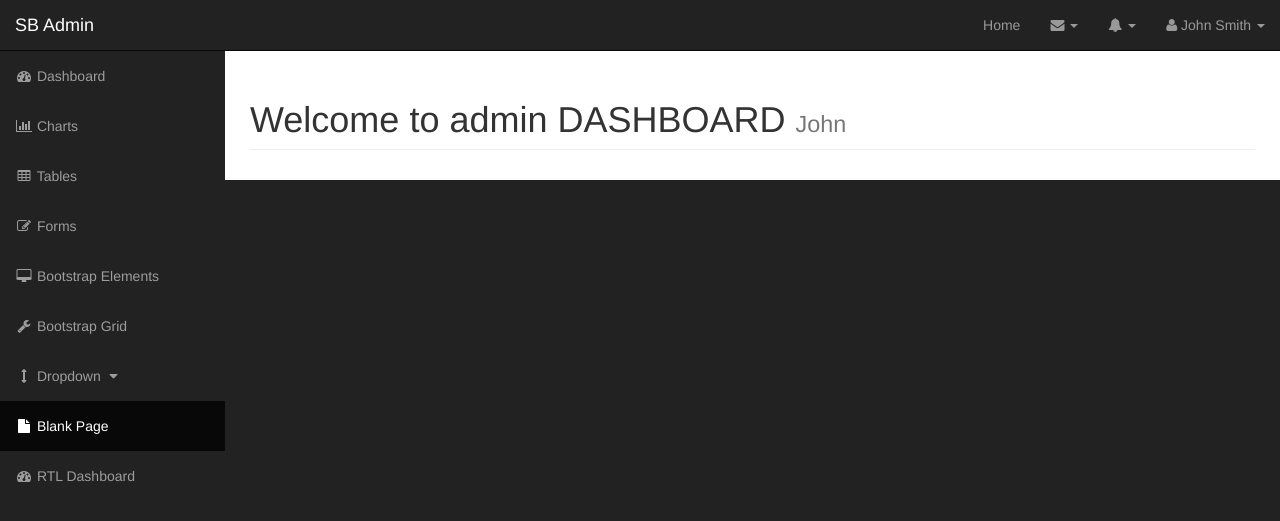
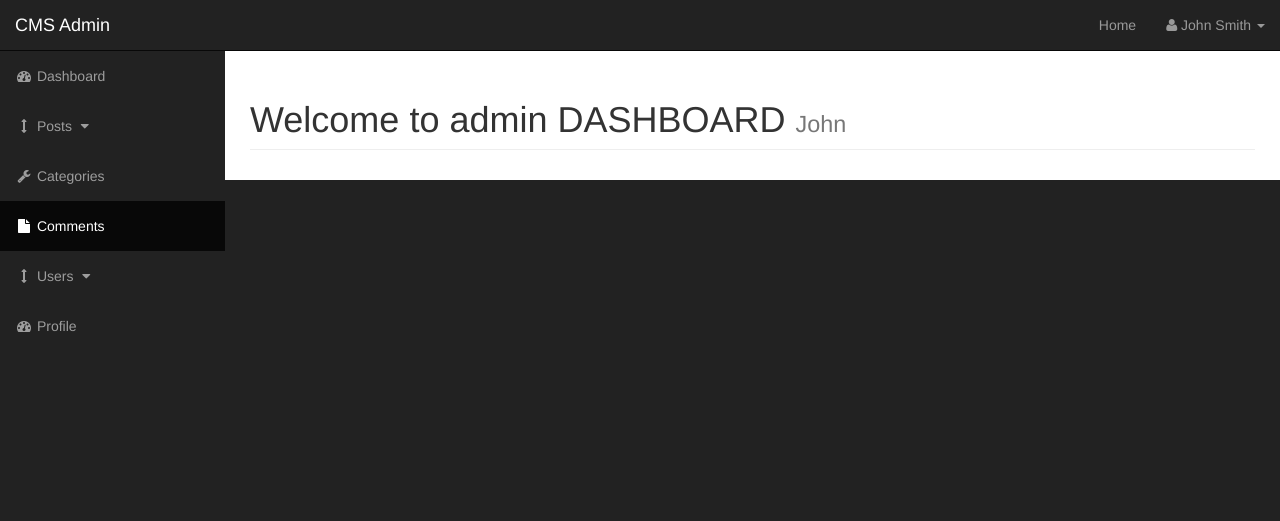
Before and after one commit to NosisAtlas/cms_project, a PHP site: page /admin in a window 1280 px wide. Shown: the top 521 px of the page. Run offline with PHP 8.4, Linux system fonts and the light colour scheme; grey boxes labelled with a size stand in for pictures from a placeholder-image service; some libraries are stand-ins or nearby versions.

Commit message:
Creating navigation links in admin

```diff
--- a/admin/includes/navigation.php
+++ b/admin/includes/navigation.php
@@ -1,4 +1,5 @@
 <nav class="navbar navbar-inverse navbar-fixed-top" role="navigation">
+
             <!-- Brand and toggle get grouped for better mobile display -->
             <div class="navbar-header">
                 <button type="button" class="navbar-toggle" data-toggle="collapse" data-target=".navbar-ex1-collapse">
@@ -7,105 +8,18 @@
                     <span class="icon-bar"></span>
                     <span class="icon-bar"></span>
                 </button>
-                <a class="navbar-brand" href="index.html">SB Admin</a>
+                <a class="navbar-brand" href="index.html">CMS Admin</a>
             </div>
+
+
             <!-- Top Menu Items -->
             <ul class="nav navbar-right top-nav">
                 <li><a href="../index.php">Home</a></li>
-                <li class="dropdown">
-                    <a href="#" class="dropdown-toggle" data-toggle="dropdown"><i class="fa fa-envelope"></i> <b class="caret"></b></a>
-                    <ul class="dropdown-menu message-dropdown">
-                        <li class="message-preview">
-                            <a href="#">
-                                <div class="media">
-                                    <span class="pull-left">
-                                        <img class="media-object" src="http://placehold.it/50x50" alt="">
-                                    </span>
-                                    <div class="media-body">
-                                        <h5 class="media-heading">
-                                            <strong>John Smith</strong>
-                                        </h5>
-                                        <p class="small text-muted"><i class="fa fa-clock-o"></i> Yesterday at 4:32 PM</p>
-                                        <p>Lorem ipsum dolor sit amet, consectetur...</p>
-                                    </div>
-                                </div>
-                            </a>
-                        </li>
-                        <li class="message-preview">
-                            <a href="#">
-                                <div class="media">
-                                    <span class="pull-left">
-                                        <img class="media-object" src="http://placehold.it/50x50" alt="">
-                                    </span>
-                                    <div class="media-body">
-                                        <h5 class="media-heading">
-                                            <strong>John Smith</strong>
-                                        </h5>
-                                        <p class="small text-muted"><i class="fa fa-clock-o"></i> Yesterday at 4:32 PM</p>
-                                        <p>Lorem ipsum dolor sit amet, consectetur...</p>
-                                    </div>
-                                </div>
-                            </a>
-                        </li>
-                        <li class="message-preview">
-                            <a href="#">
-                                <div class="media">
-                                    <span class="pull-left">
-                                        <img class="media-object" src="http://placehold.it/50x50" alt="">
-                                    </span>
-                                    <div class="media-body">
-                                        <h5 class="media-heading">
-                                            <strong>John Smith</strong>
-                                        </h5>
-                                        <p class="small text-muted"><i class="fa fa-clock-o"></i> Yesterday at 4:32 PM</p>
-                                        <p>Lorem ipsum dolor sit amet, consectetur...</p>
-                                    </div>
-                                </div>
-                            </a>
-                        </li>
-                        <li class="message-footer">
-                            <a href="#">Read All New Messages</a>
-                        </li>
-                    </ul>
-                </li>
-                <li class="dropdown">
-                    <a href="#" class="dropdown-toggle" data-toggle="dropdown"><i class="fa fa-bell"></i> <b class="caret"></b></a>
-                    <ul class="dropdown-menu alert-dropdown">
-                        <li>
-                            <a href="#">Alert Name <span class="label label-default">Alert Badge</span></a>
-                        </li>
-                        <li>
-                            <a href="#">Alert Name <span class="label label-primary">Alert Badge</span></a>
-                        </li>
-                        <li>
-                            <a href="#">Alert Name <span class="label label-success">Alert Badge</span></a>
-                        </li>
-                        <li>
-                            <a href="#">Alert Name <span class="label label-info">Alert Badge</span></a>
-                        </li>
-                        <li>
-                            <a href="#">Alert Name <span class="label label-warning">Alert Badge</span></a>
-                        </li>
-                        <li>
-                            <a href="#">Alert Name <span class="label label-danger">Alert Badge</span></a>
-                        </li>
-                        <li class="divider"></li>
-                        <li>
-                            <a href="#">View All</a>
-                        </li>
-                    </ul>
-                </li>
                 <li class="dropdown">
                     <a href="#" class="dropdown-toggle" data-toggle="dropdown"><i class="fa fa-user"></i> John Smith <b class="caret"></b></a>
                     <ul class="dropdown-menu">
                         <li>
                             <a href="#"><i class="fa fa-fw fa-user"></i> Profile</a>
-                        </li>
-                        <li>
-                            <a href="#"><i class="fa fa-fw fa-envelope"></i> Inbox</a>
-                        </li>
-                        <li>
-                            <a href="#"><i class="fa fa-fw fa-gear"></i> Settings</a>
                         </li>
                         <li class="divider"></li>
                         <li>
@@ -114,6 +28,8 @@
                     </ul>
                 </li>
             </ul>
+
+
             <!-- Sidebar Menu Items - These collapse to the responsive navigation menu on small screens -->
             <div class="collapse navbar-collapse navbar-ex1-collapse">
                 <ul class="nav navbar-nav side-nav">
@@ -121,36 +37,35 @@
                         <a href="index.html"><i class="fa fa-fw fa-dashboard"></i> Dashboard</a>
                     </li>
                     <li>
-                        <a href="charts.html"><i class="fa fa-fw fa-bar-chart-o"></i> Charts</a>
-                    </li>
-                    <li>
-                        <a href="tables.html"><i class="fa fa-fw fa-table"></i> Tables</a>
-                    </li>
-                    <li>
-                        <a href="forms.html"><i class="fa fa-fw fa-edit"></i> Forms</a>
-                    </li>
-                    <li>
-                        <a href="bootstrap-elements.html"><i class="fa fa-fw fa-desktop"></i> Bootstrap Elements</a>
-                    </li>
-                    <li>
-                        <a href="bootstrap-grid.html"><i class="fa fa-fw fa-wrench"></i> Bootstrap Grid</a>
-                    </li>
-                    <li>
-                        <a href="javascript:;" data-toggle="collapse" data-target="#demo"><i class="fa fa-fw fa-arrows-v"></i> Dropdown <i class="fa fa-fw fa-caret-down"></i></a>
-                        <ul id="demo" class="collapse">
+                        <a href="javascript:;" data-toggle="collapse" data-target="#posts_dropdown"><i class="fa fa-fw fa-arrows-v"></i> Posts <i class="fa fa-fw fa-caret-down"></i></a>
+                        <ul id="posts_dropdown" class="collapse">
                             <li>
-                                <a href="#">Dropdown Item</a>
+                                <a href="#">View All Posts</a>
                             </li>
                             <li>
-                                <a href="#">Dropdown Item</a>
+                                <a href="#">Add Posts</a>
                             </li>
                         </ul>
                     </li>
+                    <li>
+                        <a href="bootstrap-grid.html"><i class="fa fa-fw fa-wrench"></i> Categories</a>
+                    </li>
                     <li class="active">
-                        <a href="blank-page.html"><i class="fa fa-fw fa-file"></i> Blank Page</a>
+                        <a href="blank-page.html"><i class="fa fa-fw fa-file"></i> Comments</a>
                     </li>
                     <li>
-                        <a href="index-rtl.html"><i class="fa fa-fw fa-dashboard"></i> RTL Dashboard</a>
+                        <a href="javascript:;" data-toggle="collapse" data-target="#users_dropdown"><i class="fa fa-fw fa-arrows-v"></i> Users <i class="fa fa-fw fa-caret-down"></i></a>
+                        <ul id="users_dropdown" class="collapse">
+                            <li>
+                                <a href="#">View All Users</a>
+                            </li>
+                            <li>
+                                <a href="#">Add Users</a>
+                            </li>
+                        </ul>
+                    </li>
+                    <li>
+                        <a href="index-rtl.html"><i class="fa fa-fw fa-dashboard"></i> Profile</a>
                     </li>
                 </ul>
             </div>
```
